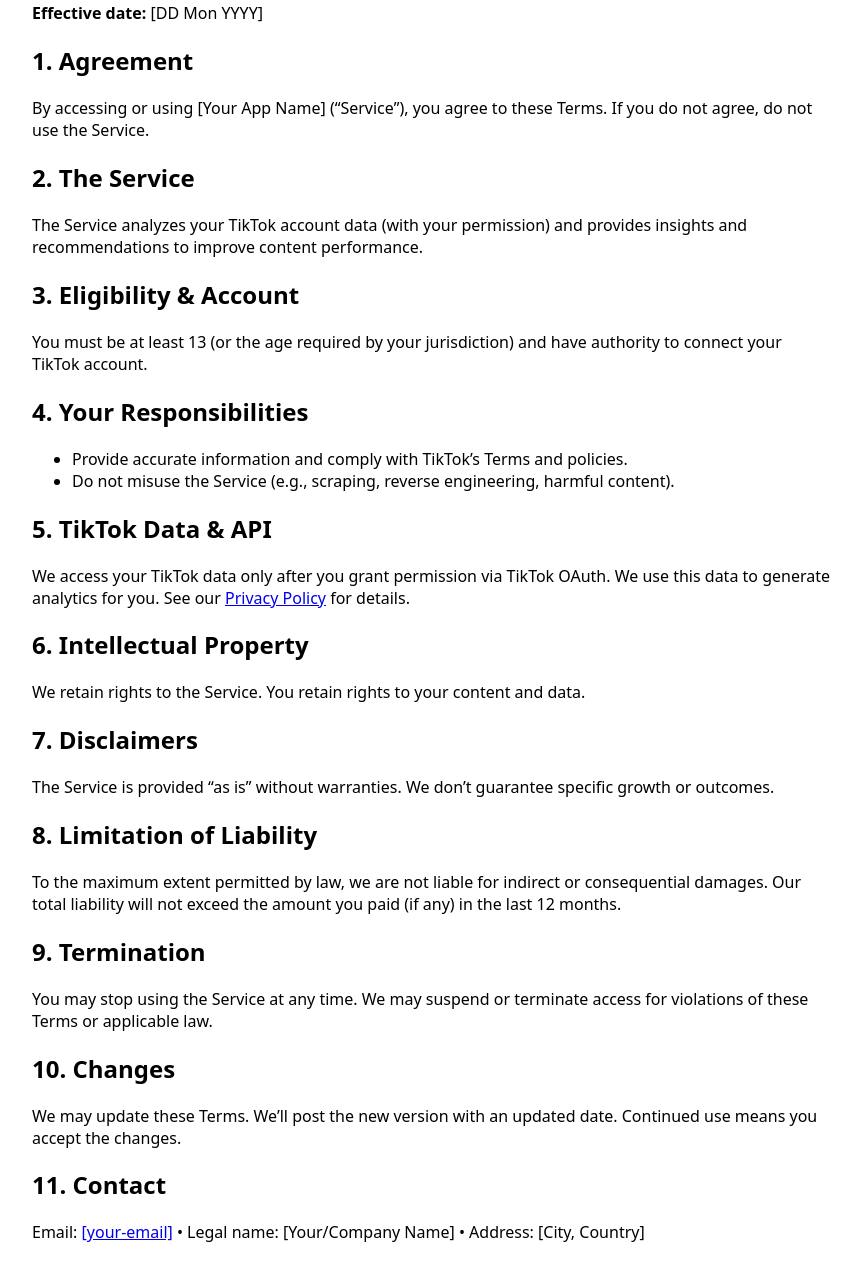
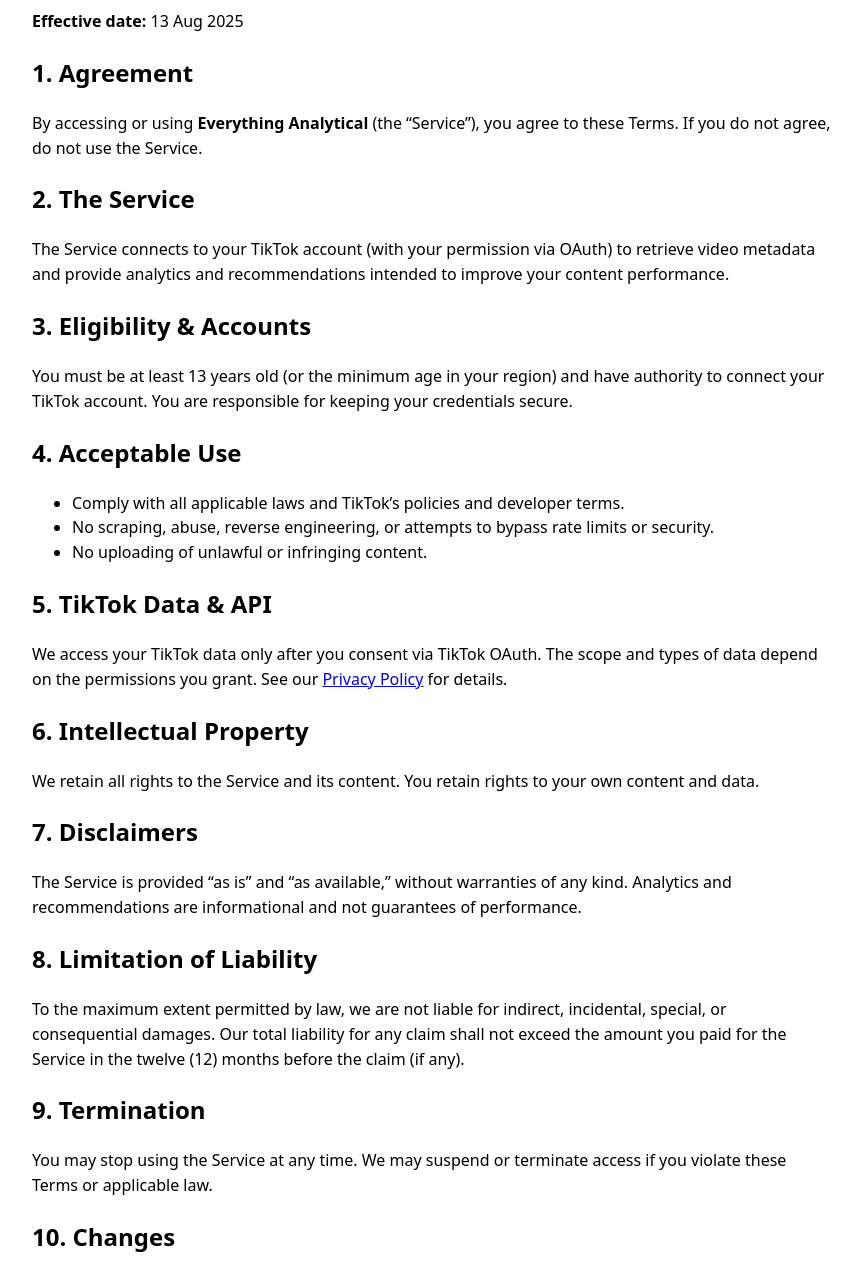
Before and after one commit to KingKemthebest/social-ai-legal, a plain HTML site: page terms.html in a window 1280 px wide. Shown: the part 102-1374 px from the top of the page, without its empty margins (208-1068 px from the left). Drawn offline with Linux system fonts and the light colour scheme.

Commit message:
Update terms.html

```diff
--- a/terms.html
+++ b/terms.html
@@ -1,43 +1,44 @@
 <!doctype html><html lang="en"><meta charset="utf-8">
-<title>Terms of Service – [Your App Name]</title>
+<title>Terms of Service – Everything Analytical</title>
 <meta name="viewport" content="width=device-width, initial-scale=1">
-<body style="max-width:800px;margin:40px auto;font-family:system-ui">
-<h1>[Your App Name] – Terms of Service</h1>
-<p><strong>Effective date:</strong> [DD Mon YYYY]</p>
+<body style="max-width:800px;margin:40px auto;font-family:system-ui;line-height:1.55">
+<h1>Everything Analytical – Terms of Service</h1>
+<p><strong>Effective date:</strong> 13 Aug 2025</p>
 
 <h2>1. Agreement</h2>
-<p>By accessing or using [Your App Name] (“Service”), you agree to these Terms. If you do not agree, do not use the Service.</p>
+<p>By accessing or using <strong>Everything Analytical</strong> (the “Service”), you agree to these Terms. If you do not agree, do not use the Service.</p>
 
 <h2>2. The Service</h2>
-<p>The Service analyzes your TikTok account data (with your permission) and provides insights and recommendations to improve content performance.</p>
+<p>The Service connects to your TikTok account (with your permission via OAuth) to retrieve video metadata and provide analytics and recommendations intended to improve your content performance.</p>
 
-<h2>3. Eligibility & Account</h2>
-<p>You must be at least 13 (or the age required by your jurisdiction) and have authority to connect your TikTok account.</p>
+<h2>3. Eligibility & Accounts</h2>
+<p>You must be at least 13 years old (or the minimum age in your region) and have authority to connect your TikTok account. You are responsible for keeping your credentials secure.</p>
 
-<h2>4. Your Responsibilities</h2>
+<h2>4. Acceptable Use</h2>
 <ul>
-  <li>Provide accurate information and comply with TikTok’s Terms and policies.</li>
-  <li>Do not misuse the Service (e.g., scraping, reverse engineering, harmful content).</li>
+  <li>Comply with all applicable laws and TikTok’s policies and developer terms.</li>
+  <li>No scraping, abuse, reverse engineering, or attempts to bypass rate limits or security.</li>
+  <li>No uploading of unlawful or infringing content.</li>
 </ul>
 
 <h2>5. TikTok Data & API</h2>
-<p>We access your TikTok data only after you grant permission via TikTok OAuth. We use this data to generate analytics for you. See our <a href="privacy.html">Privacy Policy</a> for details.</p>
+<p>We access your TikTok data only after you consent via TikTok OAuth. The scope and types of data depend on the permissions you grant. See our <a href="privacy.html">Privacy Policy</a> for details.</p>
 
 <h2>6. Intellectual Property</h2>
-<p>We retain rights to the Service. You retain rights to your content and data.</p>
+<p>We retain all rights to the Service and its content. You retain rights to your own content and data.</p>
 
 <h2>7. Disclaimers</h2>
-<p>The Service is provided “as is” without warranties. We don’t guarantee specific growth or outcomes.</p>
+<p>The Service is provided “as is” and “as available,” without warranties of any kind. Analytics and recommendations are informational and not guarantees of performance.</p>
 
 <h2>8. Limitation of Liability</h2>
-<p>To the maximum extent permitted by law, we are not liable for indirect or consequential damages. Our total liability will not exceed the amount you paid (if any) in the last 12 months.</p>
+<p>To the maximum extent permitted by law, we are not liable for indirect, incidental, special, or consequential damages. Our total liability for any claim shall not exceed the amount you paid for the Service in the twelve (12) months before the claim (if any).</p>
 
 <h2>9. Termination</h2>
-<p>You may stop using the Service at any time. We may suspend or terminate access for violations of these Terms or applicable law.</p>
+<p>You may stop using the Service at any time. We may suspend or terminate access if you violate these Terms or applicable law.</p>
 
 <h2>10. Changes</h2>
-<p>We may update these Terms. We’ll post the new version with an updated date. Continued use means you accept the changes.</p>
+<p>We may update these Terms. We will post the updated version with a new effective date. Continued use means you accept the changes.</p>
 
 <h2>11. Contact</h2>
-<p>Email: <a href="mailto:[your-email]">[your-email]</a> • Legal name: [Your/Company Name] • Address: [City, Country]</p>
+<p>Email: <a href="mailto:kemari.balfour@gmail.com">kemari.balfour@gmail.com</a></p>
 </body></html>
```
